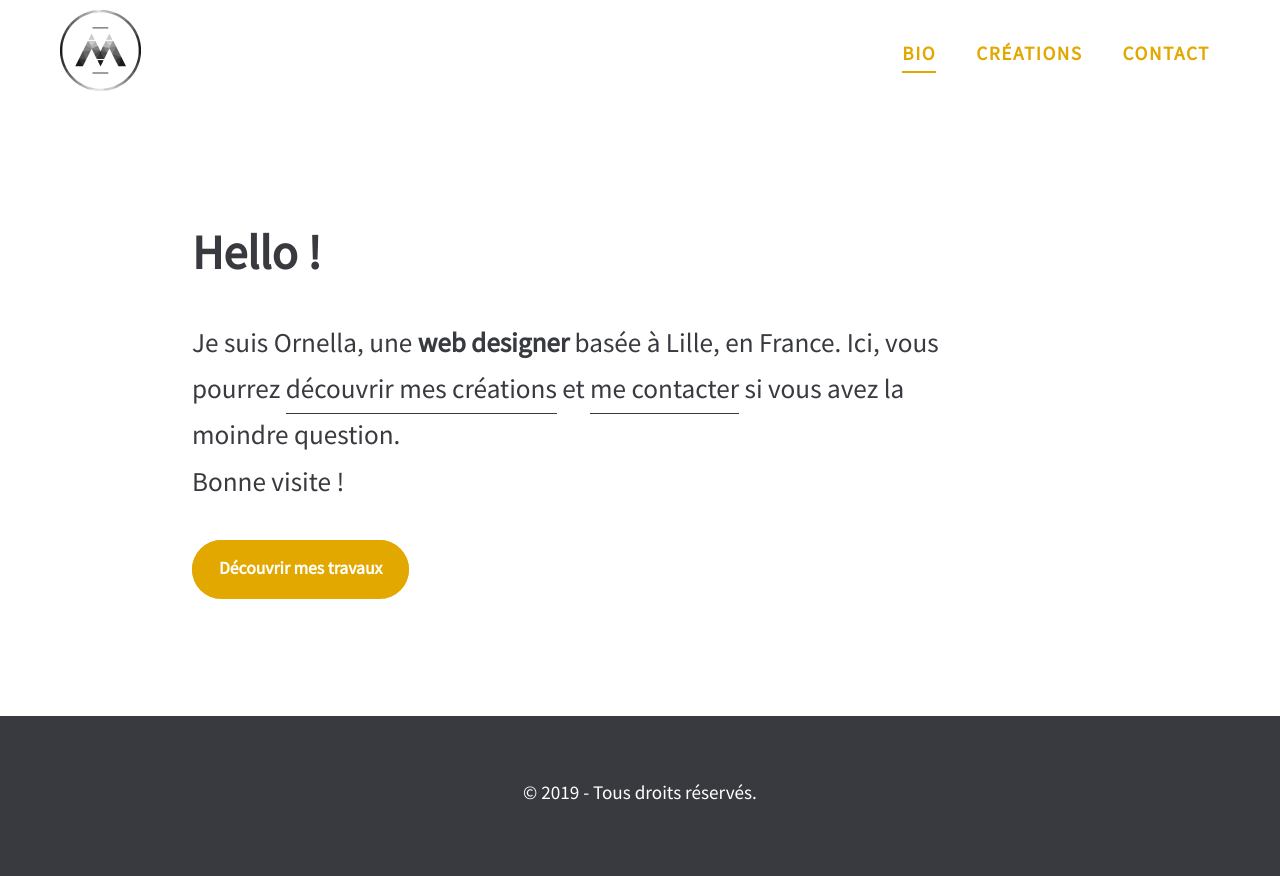
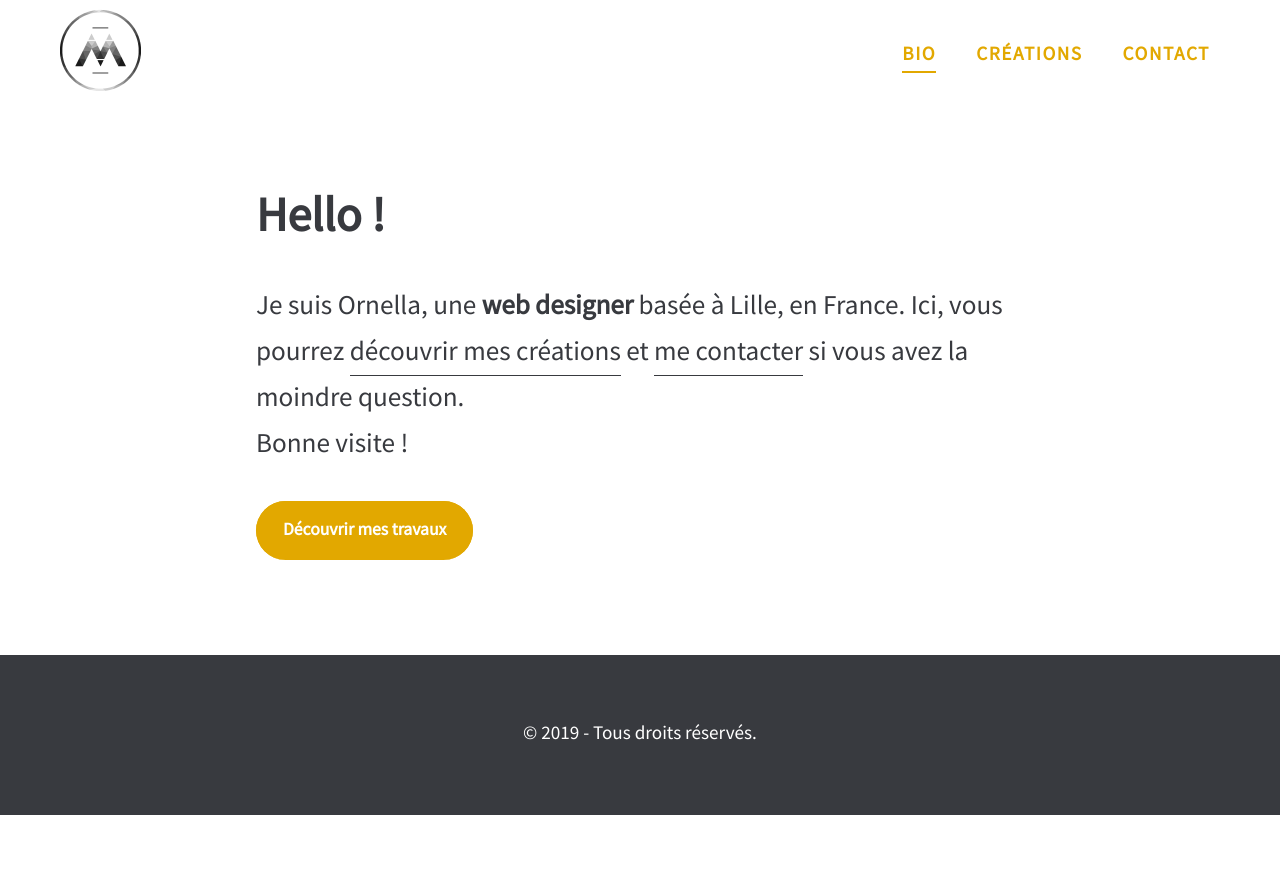
Before and after one commit to Maellin/portfolio, a PHP site: page / in a window 1280 px wide. After the commit the page ends 815 px from the top, so only its background shows below. Run offline with PHP 8.4, Linux system fonts and the light colour scheme; some libraries are stand-ins or nearby versions.

Commit message:
footer position

```diff
--- a/contact.php
+++ b/contact.php
@@ -4,6 +4,7 @@
 			include'nav_bar.php';
 		?>
 
+		<div class="container-page">
 			<div class="container-intro">
 				<h3 class="bold title--1">Contact</h3>
 				<p class="content">Une question ? Une suggestion ? Une proposition ? <br/>
@@ -36,7 +37,7 @@
 	  				</div>
 				</div>
 			</div>
-
+		</div>
 
 		<?php
 			include'footer.php'
--- a/footer.php
+++ b/footer.php
@@ -6,6 +6,7 @@
 			<div></div>
 		</footer>
 	</body>
+
 	<script src="https://code.jquery.com/jquery-3.4.1.min.js"></script>
 	<script src="//cdnjs.cloudflare.com/ajax/libs/toastr.js/latest/js/toastr.min.js"></script>
 <!-- fancybox -->
--- a/index.php
+++ b/index.php
@@ -4,6 +4,7 @@
 			include'nav_bar.php';
 		?>
 
+		<div class="container-page">
 			<div class="container-intro d-flex j-center">
 				<p class="bold title--1">Hello !</p>
 				<p class="content">Je suis Ornella, une <strong class="bold">web designer</strong> basée à Lille, en France. Ici, vous pourrez <a href="works.php"> découvrir mes créations</a> et <a href="contact.php">me contacter</a> si vous avez la moindre question. <br/>
@@ -12,7 +13,7 @@
 					<a class="button button-link bold" href="works.php">Découvrir mes travaux</a>
 				</div>
 			</div>
-
+		</div>
 
 			<?php
 				include'footer.php'
--- a/style.css
+++ b/style.css
@@ -20,7 +20,11 @@
 	margin: 0;
 	word-wrap: break-word;
 }
+html, body{
+	height: 100%;
+}
 body{
+	position: relative;
 	font-family: 'source_sans_proregular', arial;
 	font-size: 1.2rem;
 	color: #383a3f;
@@ -94,6 +98,7 @@ h3{
 
 /* FOOTER */
 footer{
+	width: 100%;
 	background-color: #383a3f;
 	min-height: 20vh;
 	margin-top: 10vh;
@@ -129,11 +134,16 @@ footer{
 	margin: 30px 0;
 	align-items: center;
 }
+.container-page{
+    min-height: calc(100vh - 111px - 8vh - 30vh);
+	max-width: 1280px;
+	margin: 0 auto;
+}
 .container-intro{
 	max-width: 60vw;
 	max-height: 50vh;
 	flex-direction: column;
-	margin: 8% 15%;
+	margin: 8vh auto;
 }
 .content{
 	font-size: 1.7rem;
@@ -289,7 +299,8 @@ label{
 		max-width: 100vw;
 	}
 
-
 	@media only screen and (max-width: 600px) {
-
+		.container-intro{
+			margin: 3% auto;
+		}
 	}
--- a/works.php
+++ b/works.php
@@ -4,6 +4,7 @@
 			include 'nav_bar.php';
 		?>
 
+		<div class="container-page">
 			<div class="container-intro d-flex j-center">
 				<div>
 					<h2 class="bold title--1">Mes créations</h2>
@@ -81,6 +82,7 @@
 					<a class="button button-link bold" href="contact.php">Me contacter</a>
 				</div>
 			</div>
+		</div>
 
 		<?php
 			include'footer.php'
```
Lines whose indentation alone changed are shown as unchanged.
